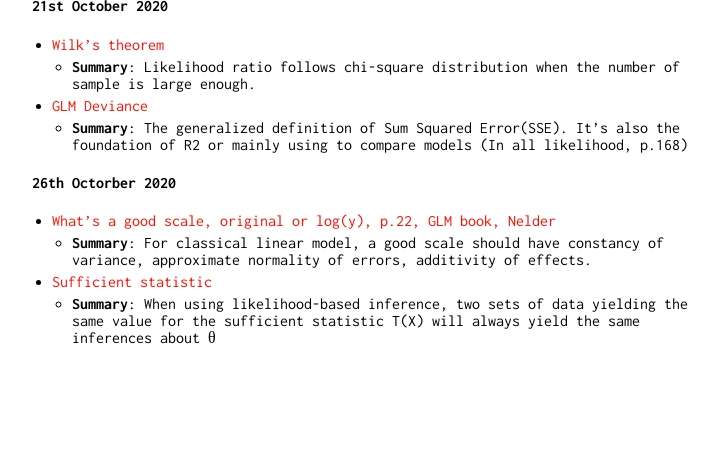
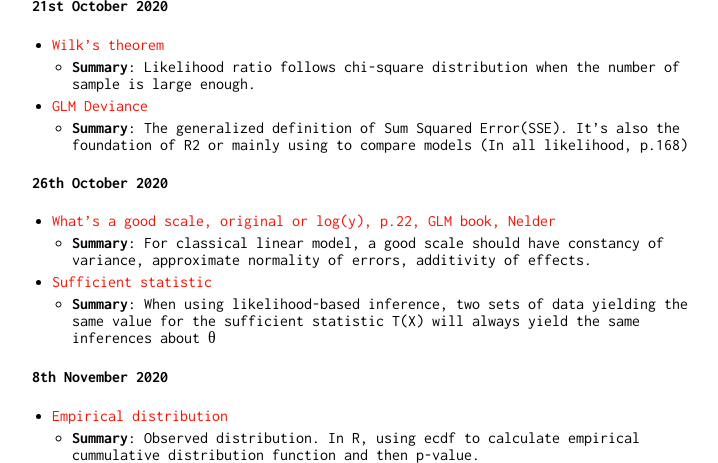
Before and after one commit to tracquangthinh/tracquangthinh.github.io, a Jekyll site: the page built from note.md, in a window 1280 px wide and 900 px high, scrolled down 1824 px, cut to the strip 437-900 px from the top of the window. Shown: the whole strip, without its empty margins (258-976 px from the left). Built offline with Jekyll 4.4.1, drawn with Linux system fonts in a browser that asks for light colours; our own code applies the rules of GitHub Pages for plain Markdown files; before the commit the page ends 2608 px from its top, so only the background shows below that.

Commit message:
Update note.md

```diff
--- a/note.md
+++ b/note.md
@@ -24,8 +24,12 @@ it means I haven't read it :)).
 - [GLM Deviance](https://bookdown.org/egarpor/PM-UC3M/glm-deviance.html)
   - **Summary**: The generalized definition of Sum Squared Error(SSE). It's also the foundation of R2 or mainly using to compare models (In all likelihood, p.168)
 
-#### 26th Octorber 2020
+#### 26th October 2020
 - [What's a good scale, original or log(y), p.22, GLM book, Nelder](http://www.utstat.toronto.edu/~brunner/oldclass/2201s11/readings/glmbook.pdf)
   - **Summary**: For classical linear model, a good scale should have constancy of variance, approximate normality of errors, additivity of effects.
 - [Sufficient statistic](https://en.wikipedia.org/wiki/Sufficient_statistic)
   - **Summary**: When using likelihood-based inference, two sets of data yielding the same value for the sufficient statistic T(X) will always yield the same inferences about θ
+
+#### 8th November 2020
+- [Empirical distribution](https://en.wikipedia.org/wiki/Empirical_distribution_function)
+  - **Summary**: Observed distribution. In R, using ecdf to calculate empirical cummulative distribution function and then p-value.
```
